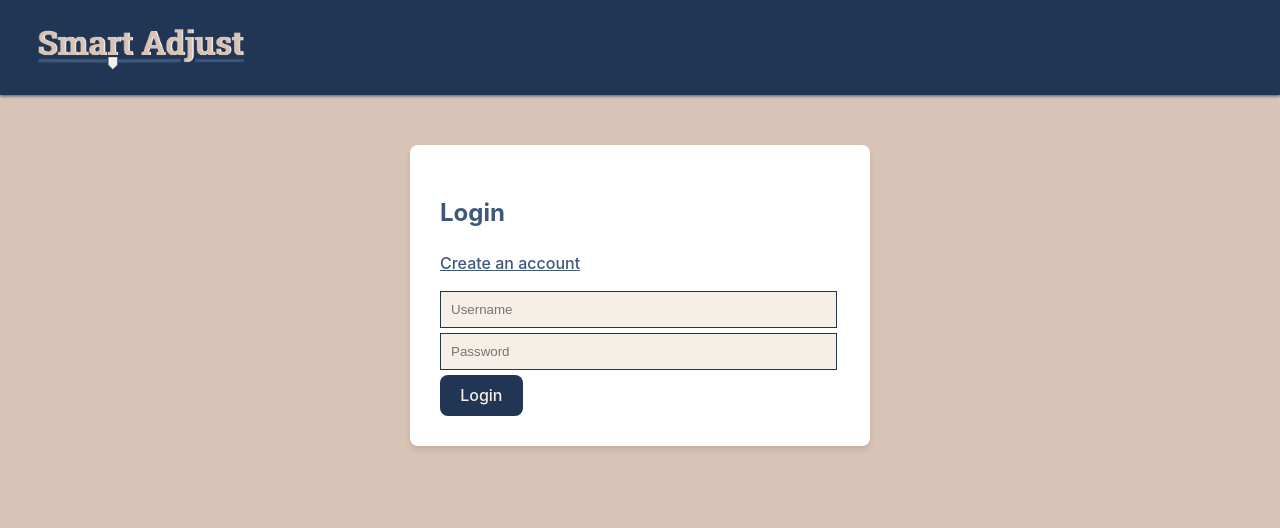
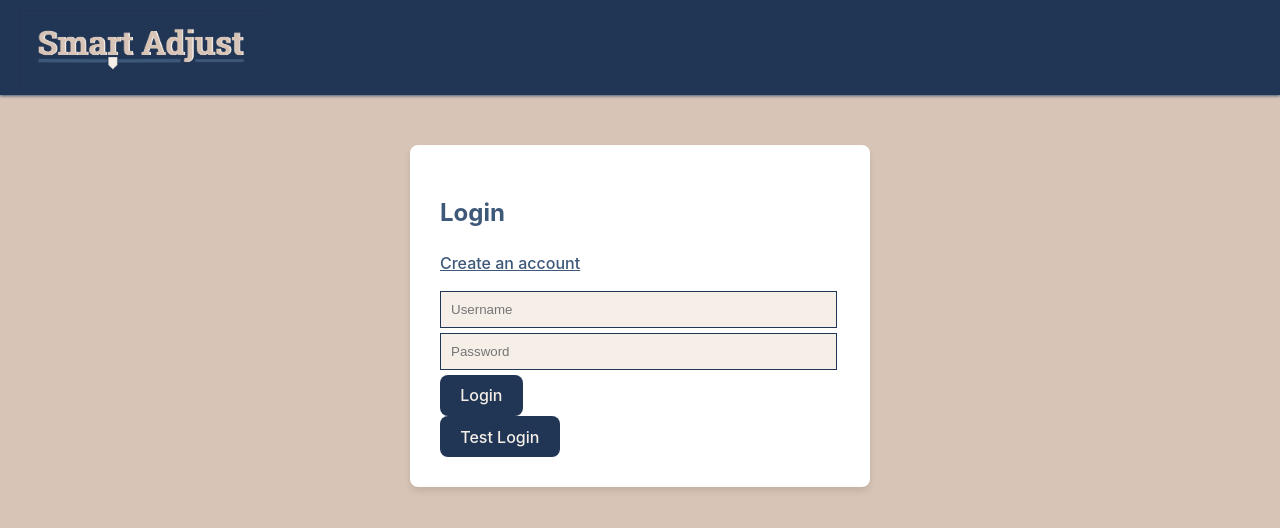
Before and after one commit to Ryan-Lucey-13/SmartAdjust, a React (Vite) app in the folder frontend/: page / in a window 1280 px wide. Shown: the top 528 px of the page. Built offline with nearby package versions, Linux system fonts and the light colour scheme; a small style sheet from the web is missing.

Commit message:
test login

```diff
--- a/frontend/src/components/LoginForm/LoginForm.jsx
+++ b/frontend/src/components/LoginForm/LoginForm.jsx
@@ -43,6 +43,7 @@ function  LoginForm(props) {
         {
           headers: {
             'Content-Type': 'application/json',
+            'X-CSRFToken': getCSRFToken(),
         },
        withCredentials: true,
        withXSRFToken: true,
@@ -64,7 +65,40 @@ function  LoginForm(props) {
       setError('Invalid credentials. Please try again.');
     })
   }
+  function handleTestLoginSubmit() {
+    const data = {
+      username: "test1",
+      password: "lemonade33!"
+    }
 
+    axios.post(
+      `${apiUrl}/api/login/`,
+        data,
+        {
+          headers: {
+            'Content-Type': 'application/json',
+            'X-CSRFToken': getCSRFToken(),
+        },
+       withCredentials: true,
+       withXSRFToken: true,
+      })
+    .then(response => {
+      if (response.data && response.data.user) {
+        localStorage.setItem('user', JSON.stringify(response.data.user));
+        if (response.data.token) {
+          localStorage.setItem('authToken', response.data.token)
+        }
+        props.setUser(response.data.user)
+        setError('');
+        navigate('/');
+      } else {
+          setError('Invalid credentials. Please try again.');
+      }
+    })
+    .catch(err => {
+      setError('Invalid credentials. Please try again.');
+    })
+  }
   return(
     <div>
       <NavBar user={props.user} setUser={props.setUser}/>
@@ -94,6 +128,7 @@ function  LoginForm(props) {
           />
           <button className="SA-login-submit" type="submit">Login</button>
         </form>
+        <button className="SA-login-submit" onClick={handleTestLoginSubmit}>Test Login</button>
         </div>
       </div>
     </div>
```
